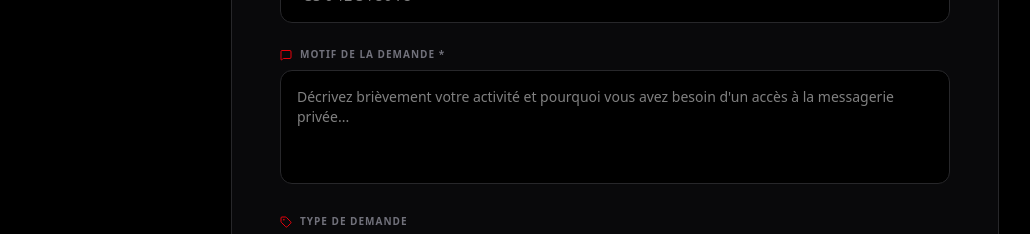
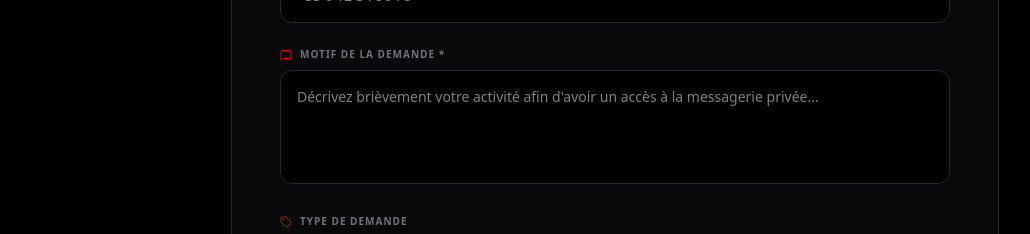
Before and after one commit to AirsoftSystem/vagondys, a Next.js app: page /messagerie/inscription in a window 1280 px wide. Shown: the part 717-951 px from the top of the page, without its empty margins (25-1055 px from the left). Built offline with nearby package versions, Linux system fonts and the light colour scheme; no server answers.

Commit message:
4 > Nouveau message

```diff
--- a/app/(public)/messagerie/inscription/page.tsx
+++ b/app/(public)/messagerie/inscription/page.tsx
@@ -283,7 +283,7 @@ function MessagerieInscriptionContent() {
               onChange={handleChange}
               required
               rows={4}
-              placeholder="Décrivez brièvement votre activité et pourquoi vous avez besoin d&apos;un accès à la messagerie privée..."
+              placeholder="Décrivez brièvement votre activité afin d'avoir un accès à la messagerie privée..."
               className="w-full bg-black border border-zinc-800 rounded-xl p-4 text-sm focus:border-red-600 outline-none transition-colors resize-none"
             />
           </div>
```
